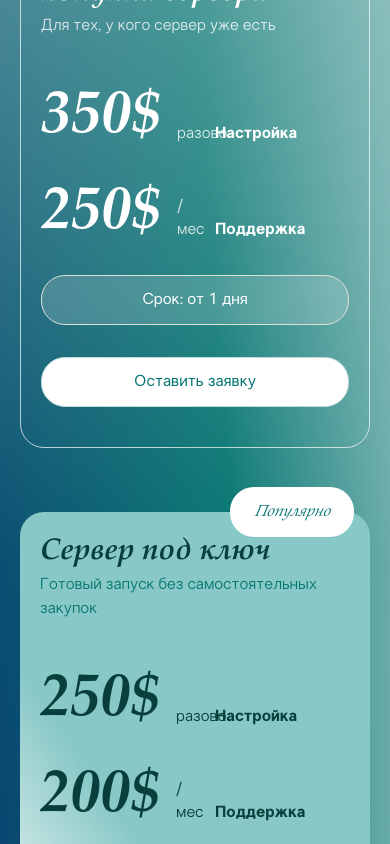
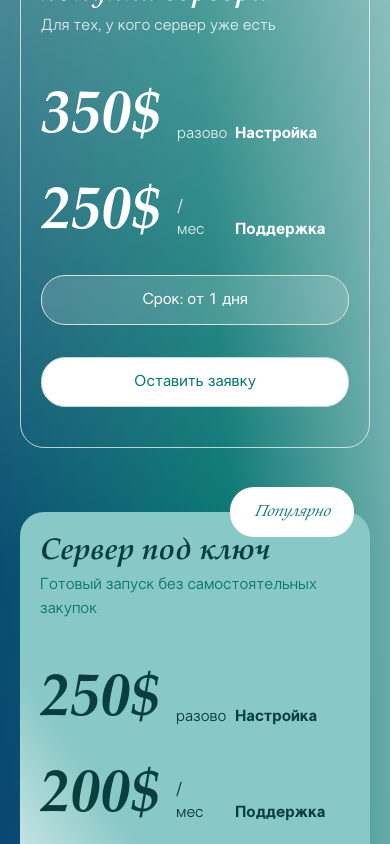
Before and after one commit to marginCodeProjects/gnk-club-landing, a Next.js app: page / in a window 390 px wide. Shown: the part 10160-11004 px from the top of the page. Built offline with nearby package versions, Linux system fonts and the light colour scheme.

Commit message:
fixed layout

```diff
--- a/src/components/bottom/TariffsSection.tsx
+++ b/src/components/bottom/TariffsSection.tsx
@@ -35,7 +35,7 @@ const TariffsSection = () => {
                                     <span className="text-6xl md:text-5xl"><i><b>350$</b></i></span>
                                     <span className="text-white/80">разово</span>
                                 </div>
-                                <span className="ml-5 mr-auto mt-auto text-white"><b>Настройка</b></span>
+                                <span className="ml-10 sm:ml-5 mr-auto mt-auto text-white"><b>Настройка</b></span>
                             </div>
 
                             <div className="grid grid-cols-2">
@@ -43,7 +43,7 @@ const TariffsSection = () => {
                                     <span className="text-6xl md:text-5xl "><i><b>250$</b></i></span>
                                     <span className="text-white/80">/мес</span>
                                 </div>
-                                <span className="ml-5 mr-auto mt-auto text-white"><b>Поддержка</b></span>
+                                <span className="ml-10 sm:ml-5 mr-auto mt-auto text-white"><b>Поддержка</b></span>
                             </div>
 
                             <Button
@@ -84,7 +84,7 @@ const TariffsSection = () => {
                                     <span className="text-6xl md:text-5xl "><i><b>250$</b></i></span>
                                     <span className="">разово</span>
                                 </div>
-                                <span className="ml-5 mr-auto mt-auto"><b>Настройка</b></span>
+                                <span className="ml-10 sm:ml-5 mr-auto mt-auto"><b>Настройка</b></span>
                             </div>
 
                             <div className="grid grid-cols-2">
@@ -92,7 +92,7 @@ const TariffsSection = () => {
                                     <span className="text-6xl md:text-5xl "><i><b>200$</b></i></span>
                                     <span className="">/мес</span>
                                 </div>
-                                <span className="ml-5 mr-auto mt-auto"><b>Поддержка</b></span>
+                                <span className="ml-10 sm:ml-5 mr-auto mt-auto"><b>Поддержка</b></span>
                             </div>
                             <Button
                                 text="Срок: от 1 дня"
```
